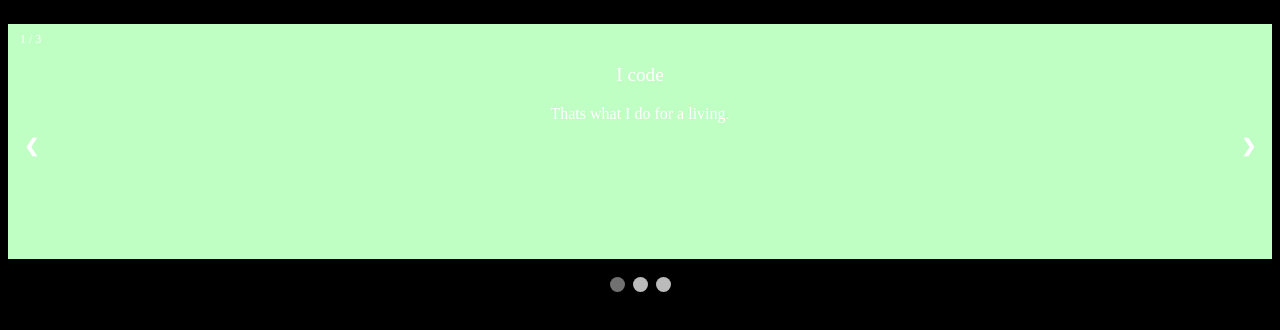
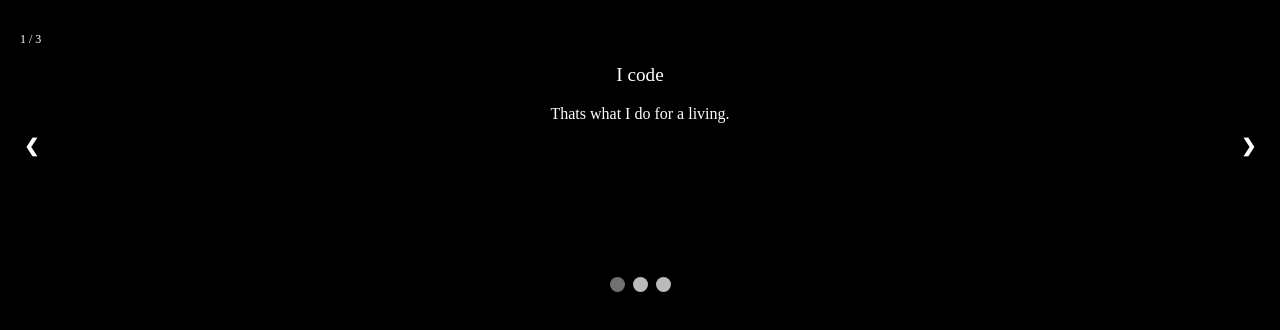
Before and after one commit to jesuriyaa/jeauriyaa.github.io, a plain HTML site: page index.html in a window 1280 px wide. Shown: the part 356-686 px from the top of the page. Drawn offline with Linux system fonts and the light colour scheme.

Commit message:
Update style.css

```diff
--- a/style.css
+++ b/style.css
@@ -6,7 +6,7 @@
   position: relative;
   margin: auto;
   height:30%;
-  background-color:	#bfffc3;
+  /*background-color:	#bfffc3;*/
 }
 
 /* Hide the images by default */
```
